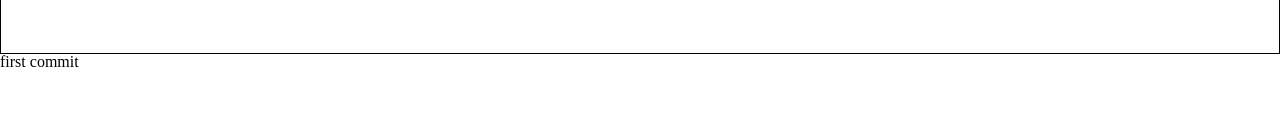
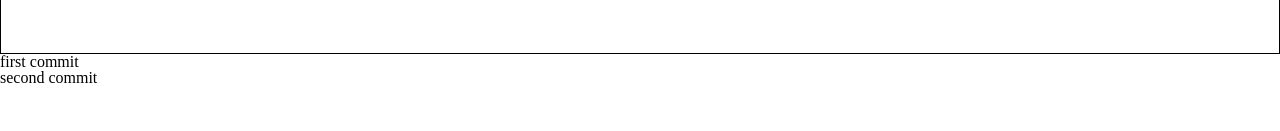
Before and after one commit to taehwajang/jang-app, a React (Create React App) app: page / in a window 1280 px wide. Shown: the part 169-300 px from the top of the page. Built offline with nearby package versions, Linux system fonts and the light colour scheme.

Commit message:
second commit

```diff
--- a/src/App.js
+++ b/src/App.js
@@ -8,6 +8,7 @@ function App() {
      <LogoAndSearch />
      <div>
        <p>first commit</p>
+       <p>second commit</p>
      </div>
     </div>
   );
```
